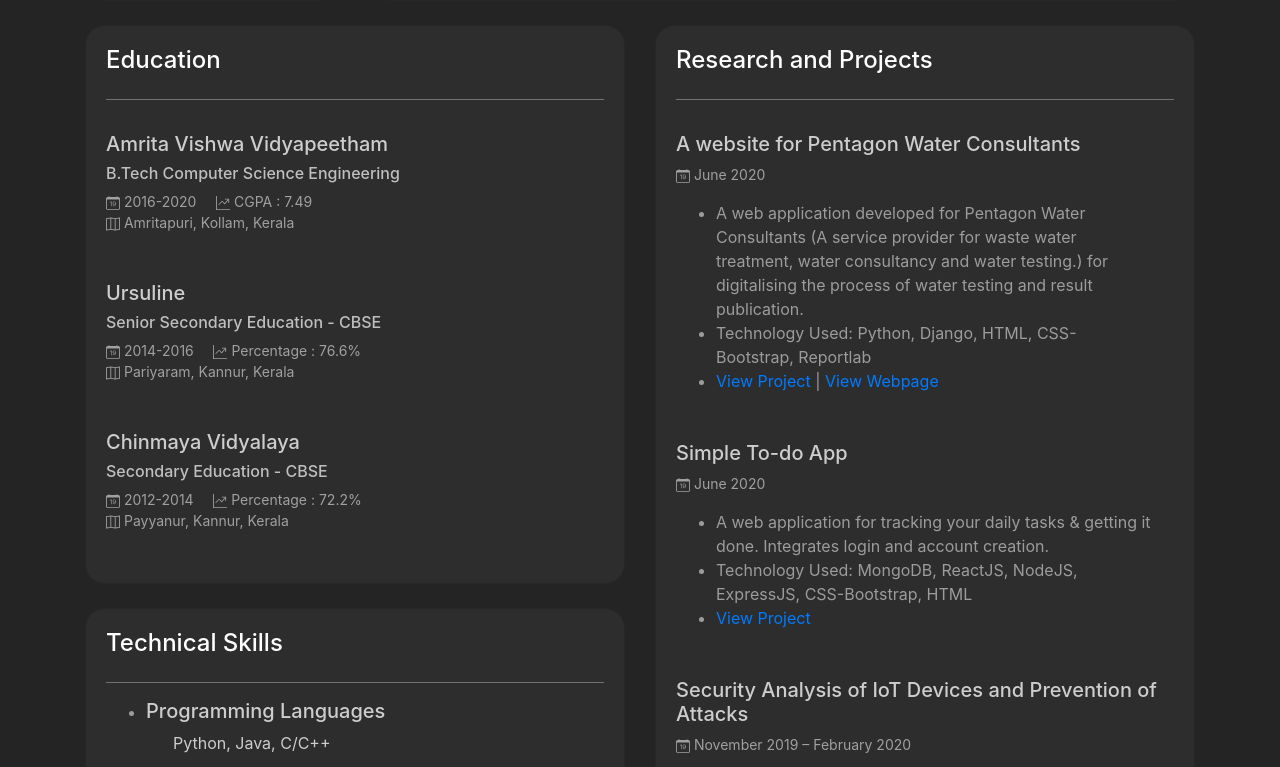
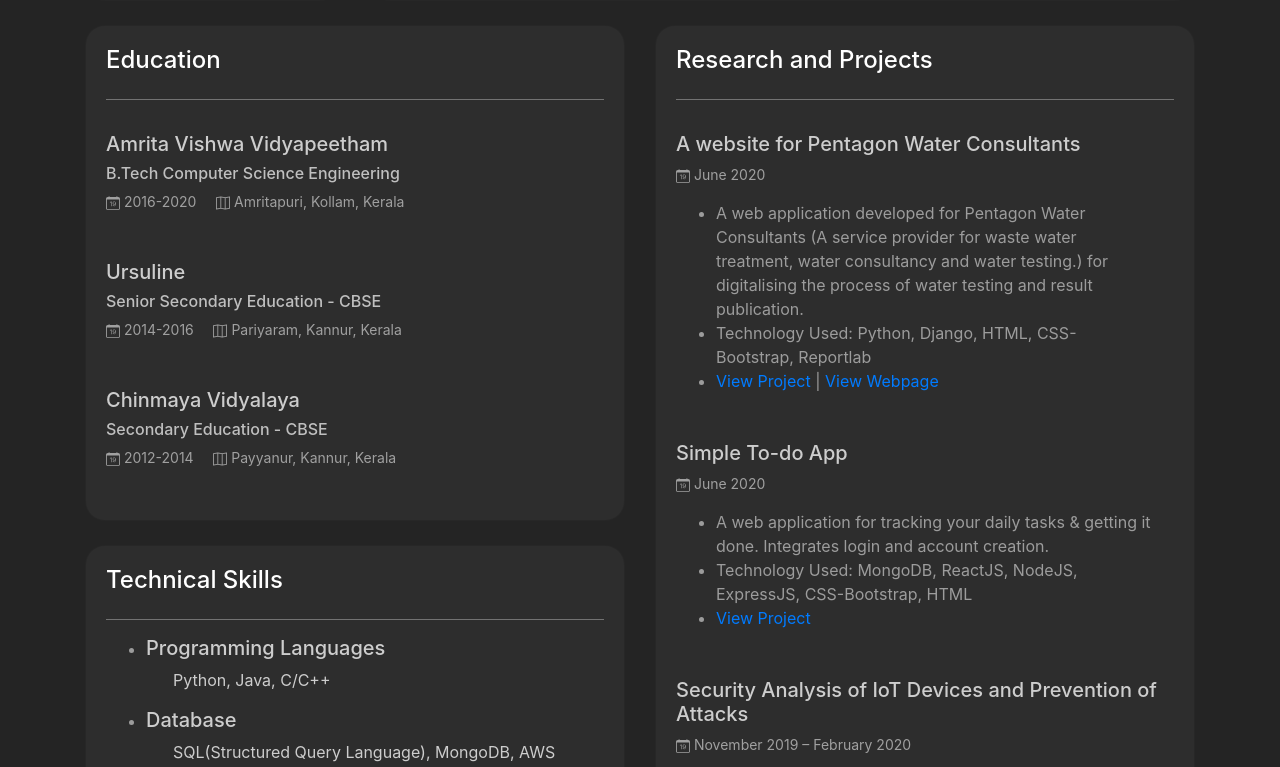
Before and after one commit to WDJ-PATH/MySite, a Django app: page / in a window 1280 px wide. Shown: the part 641-1408 px from the top of the page. Run offline with Django 3.2, Linux system fonts and the light colour scheme; some libraries are stand-ins or nearby versions.

Commit message:
Update index.html

```diff
--- a/portfolio/templates/portfolio/index.html
+++ b/portfolio/templates/portfolio/index.html
@@ -92,12 +92,7 @@
                                 <path fill-rule="evenodd" d="M3.5 0a.5.5 0 0 1 .5.5V1a.5.5 0 0 1-1 0V.5a.5.5 0 0 1 .5-.5zm9 0a.5.5 0 0 1 .5.5V1a.5.5 0 0 1-1 0V.5a.5.5 0 0 1 .5-.5z"/>
                             </svg> 2016-2020
                             &nbsp;&nbsp;&nbsp;
-                            <svg class="bi bi-graph-up" width="1em" height="1em" viewBox="0 0 16 16" fill="currentColor" xmlns="http://www.w3.org/2000/svg">
-                                <path d="M0 0h1v16H0V0zm1 15h15v1H1v-1z"/>
-                                <path fill-rule="evenodd" d="M14.39 4.312L10.041 9.75 7 6.707l-3.646 3.647-.708-.708L7 5.293 9.959 8.25l3.65-4.563.781.624z"/>
-                                <path fill-rule="evenodd" d="M10 3.5a.5.5 0 0 1 .5-.5h4a.5.5 0 0 1 .5.5v4a.5.5 0 0 1-1 0V4h-3.5a.5.5 0 0 1-.5-.5z"/>
-                            </svg> CGPA : 7.49
-                            <br>
+
 
                             <svg class="bi bi-map" width="1em" height="1em" viewBox="0 0 16 16" fill="currentColor" xmlns="http://www.w3.org/2000/svg">
                                 <path fill-rule="evenodd" d="M15.817.613A.5.5 0 0 1 16 1v13a.5.5 0 0 1-.402.49l-5 1a.502.502 0 0 1-.196 0L5.5 14.51l-4.902.98A.5.5 0 0 1 0 15V2a.5.5 0 0 1 .402-.49l5-1a.5.5 0 0 1 .196 0l4.902.98 4.902-.98a.5.5 0 0 1 .415.103zM10 2.41l-4-.8v11.98l4 .8V2.41zm1 11.98l4-.8V1.61l-4 .8v11.98zm-6-.8V1.61l-4 .8v11.98l4-.8z"/>
@@ -115,12 +110,7 @@
                                 <path fill-rule="evenodd" d="M3.5 0a.5.5 0 0 1 .5.5V1a.5.5 0 0 1-1 0V.5a.5.5 0 0 1 .5-.5zm9 0a.5.5 0 0 1 .5.5V1a.5.5 0 0 1-1 0V.5a.5.5 0 0 1 .5-.5z"/>
                             </svg> 2014-2016
                             &nbsp;&nbsp;&nbsp;
-                            <svg class="bi bi-graph-up" width="1em" height="1em" viewBox="0 0 16 16" fill="currentColor" xmlns="http://www.w3.org/2000/svg">
-                                <path d="M0 0h1v16H0V0zm1 15h15v1H1v-1z"/>
-                                <path fill-rule="evenodd" d="M14.39 4.312L10.041 9.75 7 6.707l-3.646 3.647-.708-.708L7 5.293 9.959 8.25l3.65-4.563.781.624z"/>
-                                <path fill-rule="evenodd" d="M10 3.5a.5.5 0 0 1 .5-.5h4a.5.5 0 0 1 .5.5v4a.5.5 0 0 1-1 0V4h-3.5a.5.5 0 0 1-.5-.5z"/>
-                            </svg> Percentage : 76.6%
-                            <br>
+
 
                             <svg class="bi bi-map" width="1em" height="1em" viewBox="0 0 16 16" fill="currentColor" xmlns="http://www.w3.org/2000/svg">
                                 <path fill-rule="evenodd" d="M15.817.613A.5.5 0 0 1 16 1v13a.5.5 0 0 1-.402.49l-5 1a.502.502 0 0 1-.196 0L5.5 14.51l-4.902.98A.5.5 0 0 1 0 15V2a.5.5 0 0 1 .402-.49l5-1a.5.5 0 0 1 .196 0l4.902.98 4.902-.98a.5.5 0 0 1 .415.103zM10 2.41l-4-.8v11.98l4 .8V2.41zm1 11.98l4-.8V1.61l-4 .8v11.98zm-6-.8V1.61l-4 .8v11.98l4-.8z"/>
@@ -138,12 +128,7 @@
                                 <path fill-rule="evenodd" d="M3.5 0a.5.5 0 0 1 .5.5V1a.5.5 0 0 1-1 0V.5a.5.5 0 0 1 .5-.5zm9 0a.5.5 0 0 1 .5.5V1a.5.5 0 0 1-1 0V.5a.5.5 0 0 1 .5-.5z"/>
                             </svg> 2012-2014
                             &nbsp;&nbsp;&nbsp;
-                            <svg class="bi bi-graph-up" width="1em" height="1em" viewBox="0 0 16 16" fill="currentColor" xmlns="http://www.w3.org/2000/svg">
-                                <path d="M0 0h1v16H0V0zm1 15h15v1H1v-1z"/>
-                                <path fill-rule="evenodd" d="M14.39 4.312L10.041 9.75 7 6.707l-3.646 3.647-.708-.708L7 5.293 9.959 8.25l3.65-4.563.781.624z"/>
-                                <path fill-rule="evenodd" d="M10 3.5a.5.5 0 0 1 .5-.5h4a.5.5 0 0 1 .5.5v4a.5.5 0 0 1-1 0V4h-3.5a.5.5 0 0 1-.5-.5z"/>
-                            </svg> Percentage : 72.2%
-                            <br>
+
 
                             <svg class="bi bi-map" width="1em" height="1em" viewBox="0 0 16 16" fill="currentColor" xmlns="http://www.w3.org/2000/svg">
                                 <path fill-rule="evenodd" d="M15.817.613A.5.5 0 0 1 16 1v13a.5.5 0 0 1-.402.49l-5 1a.502.502 0 0 1-.196 0L5.5 14.51l-4.902.98A.5.5 0 0 1 0 15V2a.5.5 0 0 1 .402-.49l5-1a.5.5 0 0 1 .196 0l4.902.98 4.902-.98a.5.5 0 0 1 .415.103zM10 2.41l-4-.8v11.98l4 .8V2.41zm1 11.98l4-.8V1.61l-4 .8v11.98zm-6-.8V1.61l-4 .8v11.98l4-.8z"/>
```
